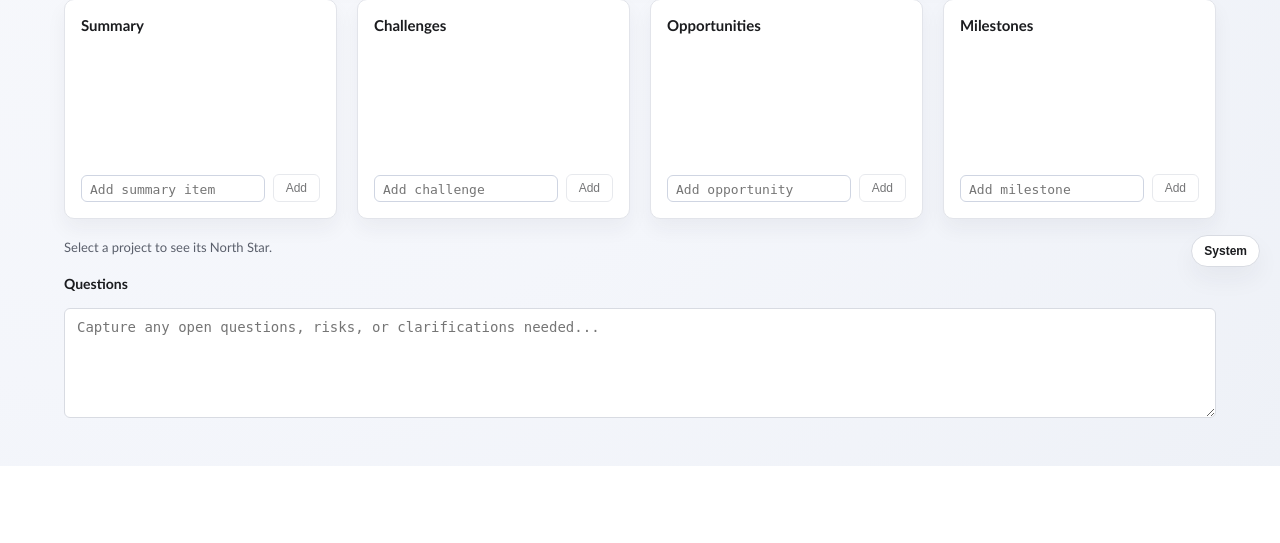
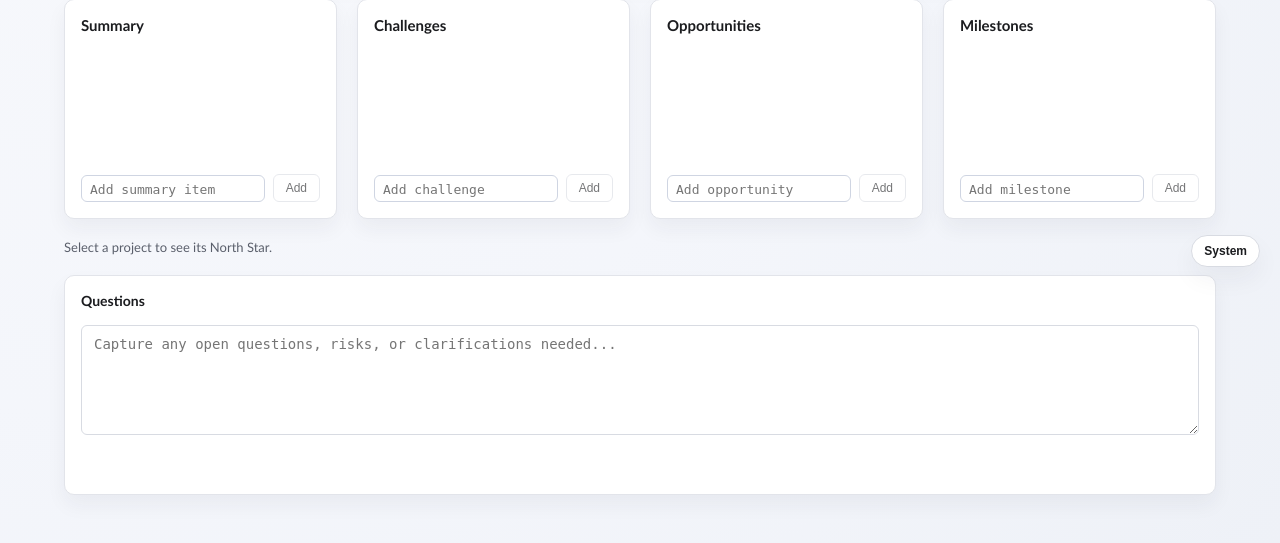
Before and after one commit to gulkily/penelope, a FastAPI app: page / in a window 1280 px wide. Shown: the part 513-1056 px from the top of the page. Before the commit the page ends 979 px from the top, so only its background shows below. Run offline with FastAPI, Linux system fonts and the light colour scheme; data comes from the database, SQL or seed files in the repository.

Commit message:
feat: card the questions section

```diff
--- a/templates/index.html
+++ b/templates/index.html
@@ -130,7 +130,8 @@
 
       <p class="hint" id="empty-state">Select a project to see its North Star.</p>
 
-      <section class="questions">
+      <section class="card">
+        <div class="questions">
           <label class="field-label" for="questions-input">Questions</label>
           <textarea
             id="questions-input"
@@ -139,6 +140,7 @@
             autocomplete="off"
             placeholder="Capture any open questions, risks, or clarifications needed..."
           ></textarea>
+        </div>
       </section>
 
       <div class="toast" id="undo-toast" role="status" aria-live="polite" hidden>
```
Also changed, not shown: docs/plans/dashboard_field_containers_step4_implementation_summary.md (+5 -0 lines). Lines whose indentation alone changed are shown as unchanged.
